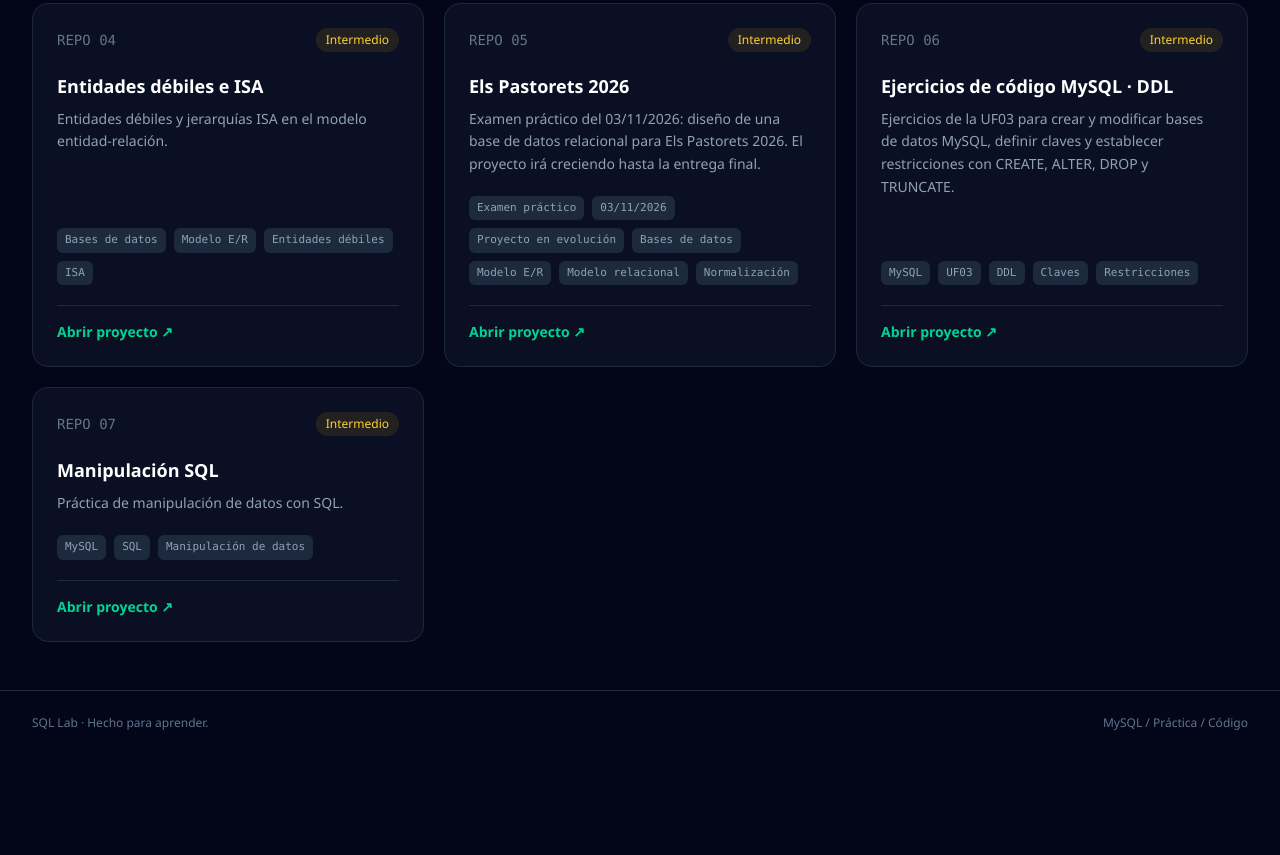
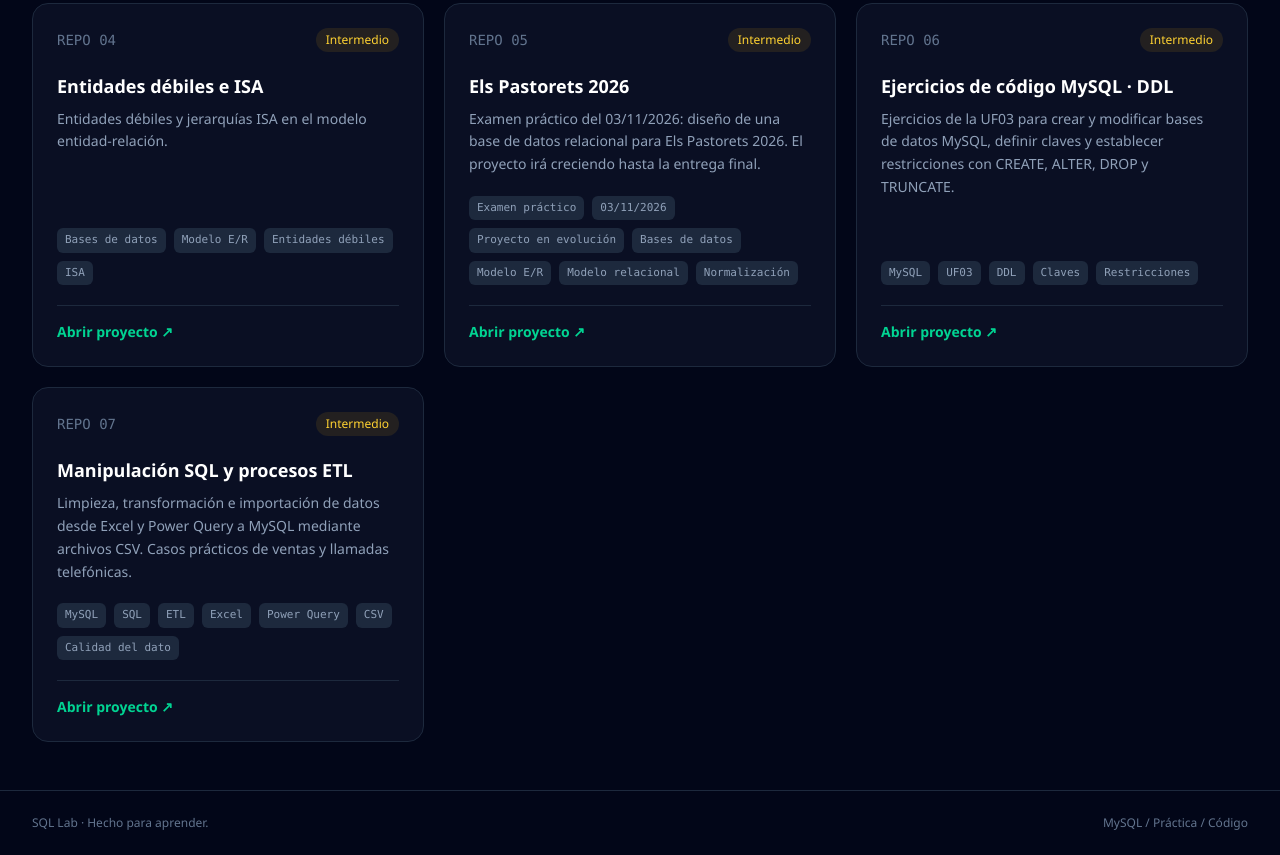
Before and after one commit to fontanillus/ejercicios-bases-de-datos, a plain HTML site: page index.html in a window 1280 px wide. Shown: the part 1139-1994 px from the top of the page. Before the commit the page ends 1894 px from the top, so only its background shows below. Drawn offline with nearby package versions, Linux system fonts and the light colour scheme.

Commit message:
Add files via upload

```diff
--- a/index.html
+++ b/index.html
@@ -138,10 +138,10 @@
           url: "https://fontanillus.github.io/ejercicios-codigo-mysql/"
         },
         {
-          title: "Manipulación SQL",
+          title: "Manipulación SQL y procesos ETL",
           level: "Intermedio",
-          description: "Práctica de manipulación de datos con SQL.",
-          tags: ["MySQL", "SQL", "Manipulación de datos"],
+          description: "Limpieza, transformación e importación de datos desde Excel y Power Query a MySQL mediante archivos CSV. Casos prácticos de ventas y llamadas telefónicas.",
+          tags: ["MySQL", "SQL", "ETL", "Excel", "Power Query", "CSV", "Calidad del dato"],
           url: "https://fontanillus.github.io/manipulacion-sql/"
         }
       ];
```
